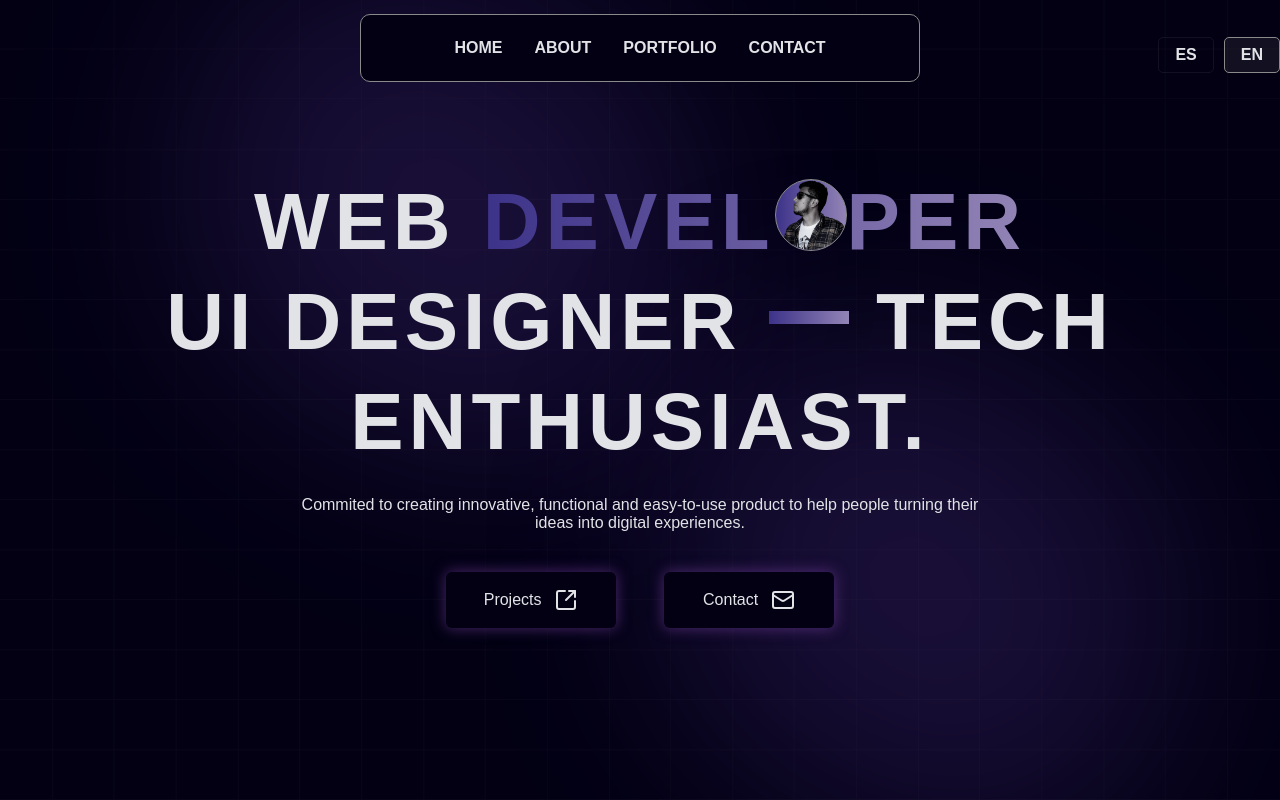
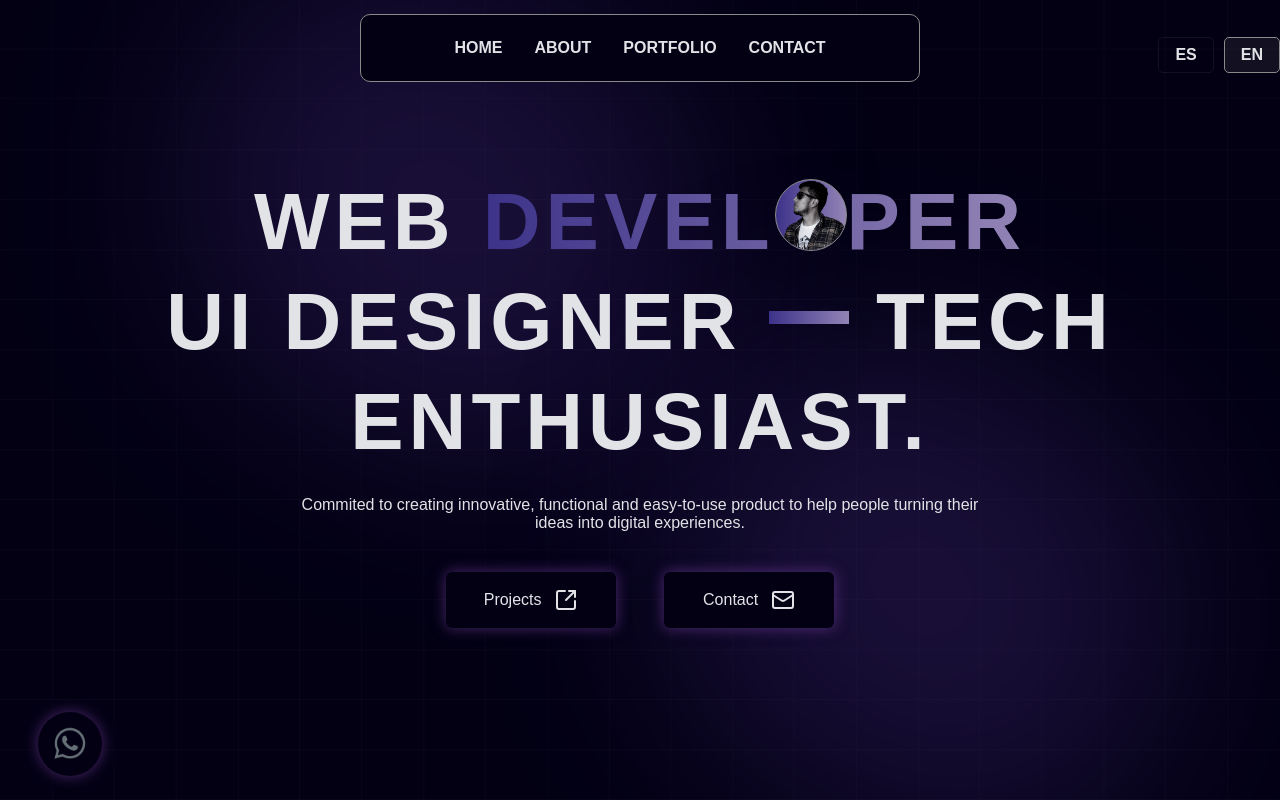
Before and after one commit to mikequeve/fullStack-portfolio-frontend-v2.0.0, a Next.js app: page / in a window 1280 px wide. Shown: the top 800 px of the page. Built offline with nearby package versions, Linux system fonts and the light colour scheme; no server answers.

Commit message:
feat: adding whatsapp icon

```diff
--- a/app/page.tsx
+++ b/app/page.tsx
@@ -6,6 +6,7 @@ import Footer from '@/components/Footer/Footer';
 import Header from '@/components/Header/Header';
 import Hero from '@/components/Hero/Hero';
 import Portfolio from '@/components/Portfolio/Portfolio';
+import WhatsappBtn from '@/components/UI/WhatsappBtn/WhatsappBtn';
 import AOS from 'aos';
 import 'aos/dist/aos.css';
 import { useEffect } from 'react';
@@ -28,6 +29,7 @@ export default function Home() {
         <Contact />
       </main>
       <Footer />
+      <WhatsappBtn />
     </>
   );
 }
--- a/components/Header/Header.tsx
+++ b/components/Header/Header.tsx
@@ -99,7 +99,11 @@ const Header: React.FC = () => {
             className='flex-center menu__btn-container'
             onClick={() => setIsOpen(!isOpen)}
           >
-            {isOpen ? <X /> : <AlignJustify />}
+            {isOpen ? (
+              <X color='#8a8a8a' size='2rem' />
+            ) : (
+              <AlignJustify color='#8a8a8a' size='2rem' />
+            )}
           </div>
         </article>
       </header>
--- /dev/null
+++ b/components/UI/WhatsappBtn/WhatsappBtn.css
@@ -0,0 +1,43 @@
+.whats-btn {
+  position: fixed;
+  bottom: 3vh;
+  left: 3vw;
+  width: 4rem;
+  height: 4rem;
+  border-radius: 200px;
+  font-family: 'Oswald Variable', sans-serif;
+  font-weight: bold;
+  text-transform: uppercase;
+  font-size: 0.9rem;
+
+  img {
+    width: 4.5rem;
+  }
+
+  .whats-message__container {
+    position: absolute;
+    top: -100%;
+    left: 100%;
+    transform: translate();
+    width: 14rem;
+    gap: 0.5rem;
+    background: var(--glass-light);
+    padding: 1rem;
+    backdrop-filter: blur(20px);
+    text-align: center;
+    border: solid 1px var(--border-light);
+    border-radius: 8px;
+    transform: scale(0);
+    transition: all 400ms ease-in-out;
+  }
+
+  &:hover .whats-message__container {
+    transform: scale(1);
+  }
+}
+
+@media (width <= 768px) {
+  .whats-message__container {
+    display: none;
+  }
+}
--- /dev/null
+++ b/components/UI/WhatsappBtn/WhatsappBtn.tsx
@@ -0,0 +1,20 @@
+import React from 'react';
+import './WhatsappBtn.css';
+
+const WhatsappBtn: React.FC = () => {
+  return (
+    <a
+      href='https://api.whatsapp.com/send?phone=50660488396'
+      rel='noopener noreferrer'
+      target='_blank'
+      className='flex-center primary__btn whats-btn'
+    >
+      <div className='flex-column  whats-message__container'>
+        <span>¡ Contáctame vía whatsapp !</span>
+      </div>
+      <img src='./logos/whatsapp.png' alt='' />
+    </a>
+  );
+};
+
+export default WhatsappBtn;
--- a/messages/en.json
+++ b/messages/en.json
@@ -1,6 +1,6 @@
 {
   "MetaTags": {
-    "title": "Mike.Vega Portfolio",
+    "title": "Mike.Vega - Portfolio",
     "description": "Michael Quesada Vega - Professional Portfolio Website, Web developer and UI Designer",
     "keywords": "web developer, frontend, backend, fullstack, react, nextjs, typescript",
     "author": "Michael Quesada Vega",
--- a/messages/es.json
+++ b/messages/es.json
@@ -77,7 +77,7 @@
       "nameLength": "El campo nombre debe tener al menos 3 caracteres",
       "nameValid": "El campo nombre no debe contener números o caracteres especiales",
       "emailReq": "El campo Email es requerido",
-      "emailValid": "PPor favor ingresa un Email válido",
+      "emailValid": "Por favor ingresa un Email válido",
       "messageReq": "El campo Mensaje es requerido",
       "messageLength": "Texto muy largo. El campo mensaje no debe exceder los 255 caracteres"
     },
```
Also changed, not shown: public/logos/whatsapp.png (added).
